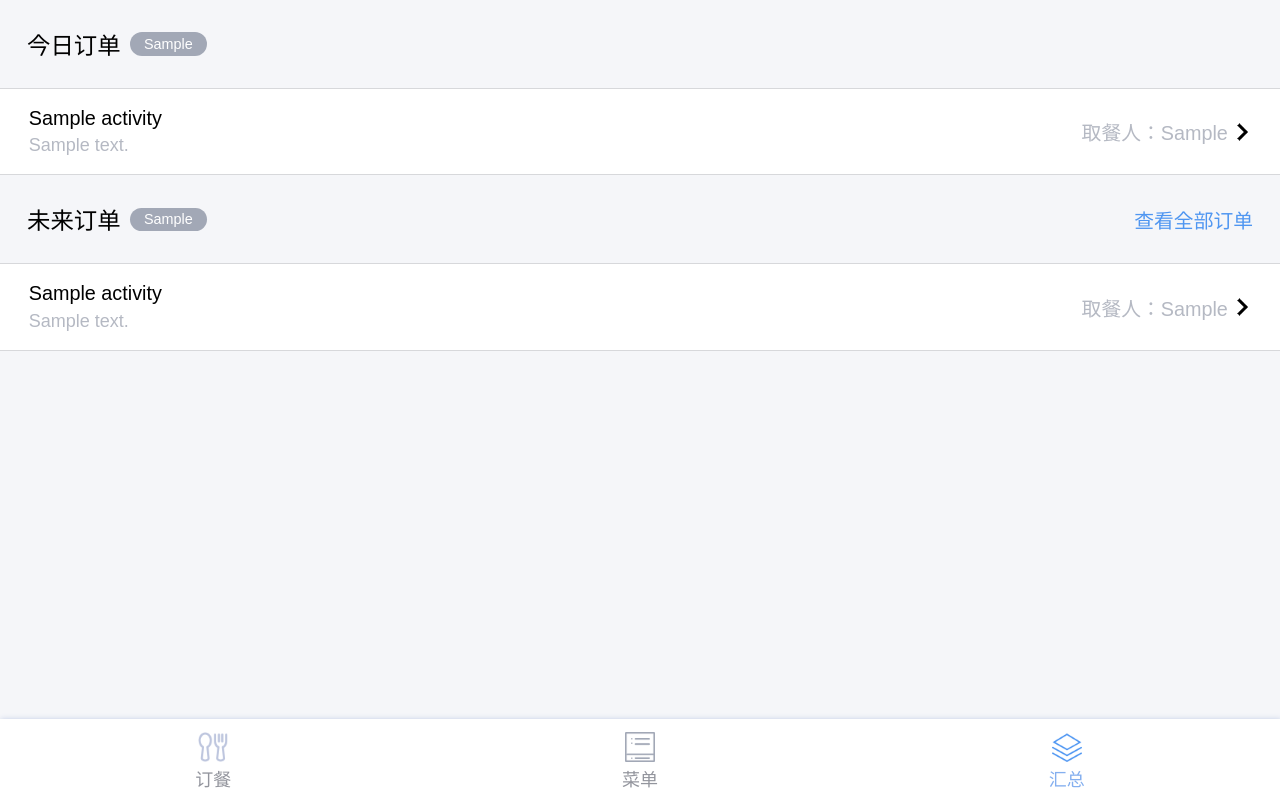
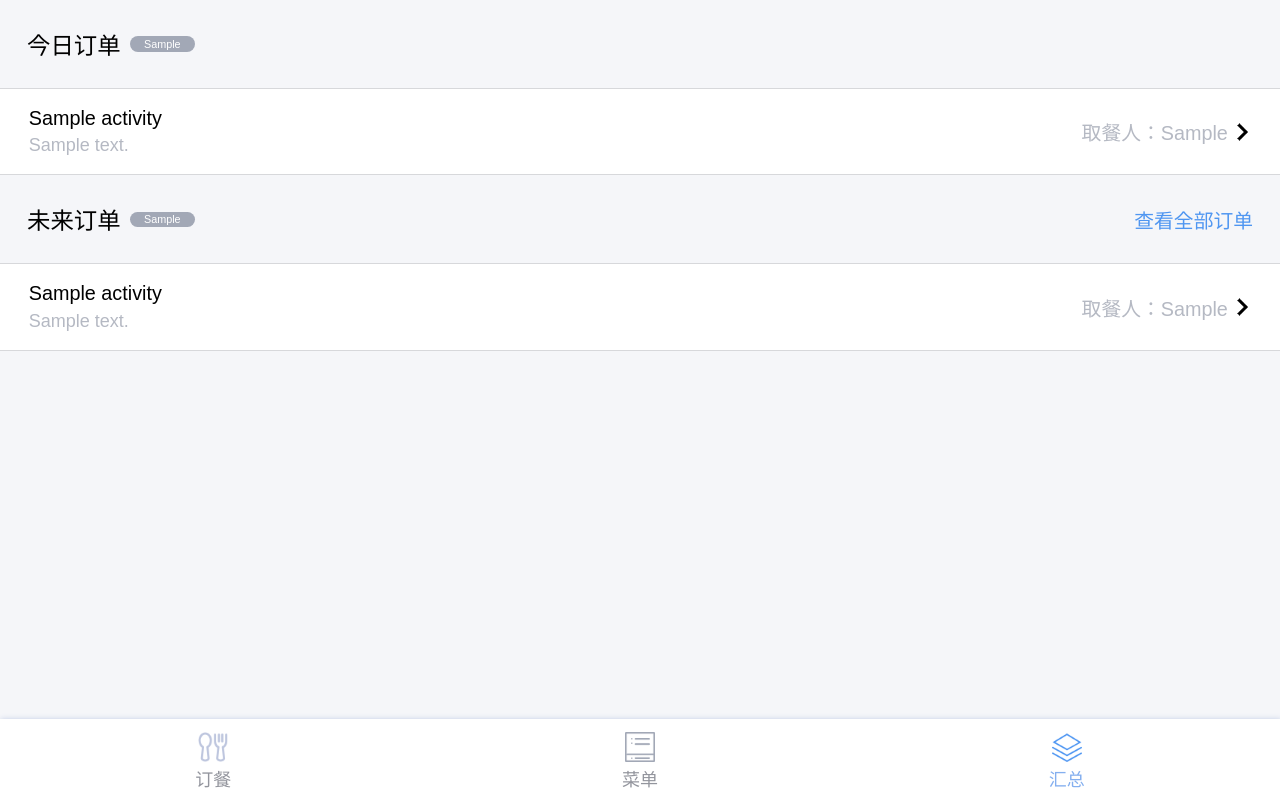
Before and after one commit to lgtian/OrderFoodAssistant, a Flask app: template templates/statistics.html in a window 1280 px wide. Run offline with Flask 2, Linux system fonts and the light colour scheme; the template is opened without the code that fills it: most values are stand-ins (such as "Sample title", 1, 10 or a date in 2020).

Commit message:
修改样式

```diff
--- a/application.py
+++ b/application.py
@@ -142,7 +142,7 @@ def order_detail():
         activity_total_price = total_cnt * int(activity_info.activitySubType)
         summary_list.append({
             "totalPrice": str(activity_total_price),
-            "desc": constants.ACTIVITY_SUB_TYPE[activity_info.activitySubType] + " x " + str(total_cnt)
+            "desc": constants.ACTIVITY_SUB_TYPE[activity_info.activitySubType] + " x" + str(total_cnt)
         })
         total_price += activity_total_price
 
@@ -744,7 +744,7 @@ def gen_summary_title(prefix, date):
 
 def gen_summary_elem(prefix, quantity):
     if quantity >= 0:
-        return prefix + " x " + str(quantity)
+        return prefix + " x" + str(quantity)
     else:
         return ''
 
--- a/static/statistics/statistics.css
+++ b/static/statistics/statistics.css
@@ -22,8 +22,8 @@ body {
 .view-statistics .activity-list-title .group_user {
     background-color: #A2A8B6;
     border-radius: 20px;
-    font-size: 0.8rem;
-    padding: 0.2rem 0.8rem;
+    font-size: 0.6rem;
+    padding: 0.1rem 0.8rem;
     color: #ffffff;
     margin-left: 0.5rem;
 }
--- a/templates/order-detail.html
+++ b/templates/order-detail.html
@@ -47,13 +47,13 @@
 
         <div class="bottom-bar-statistic flex flex-y-center">
             <div class="bar-total">
-                总计：<span class="total-price">¥{{ activity.totalPrice }}</span>
+                总计：<span class="total-price">¥ {{ activity.totalPrice }}</span>
             </div>
             <div class="flex-1 flex bar-type">
                 {% for summary in activity.summaryList %}
                     <div class="flex-1 bar-type-item">
                         <div>{{ summary.desc }}</div>
-                        <div class="total-price bottom">¥{{ summary.totalPrice }}</div>
+                        <div class="total-price bottom">¥ {{ summary.totalPrice }}</div>
                     </div>
                 {% endfor %}
             </div>
--- a/templates/order.html
+++ b/templates/order.html
@@ -32,8 +32,7 @@
                         <div class="activity-info">
                             <div class="activity-date">{{ activity.date }}</div>
                             {% if activity.ordered == '1' %}
-                                <div class="activity-ordered-info">{{ activity.activitySubType }}
-                                    x {{ activity.total }}</div>
+                                <div class="activity-ordered-info">{{ activity.activitySubType }} x{{ activity.total }}</div>
                             {% else %}
                                 <div class="activity-unordered-info">{{ activity.activitySubType }}（未预定）</div>
                             {% endif %}
```
